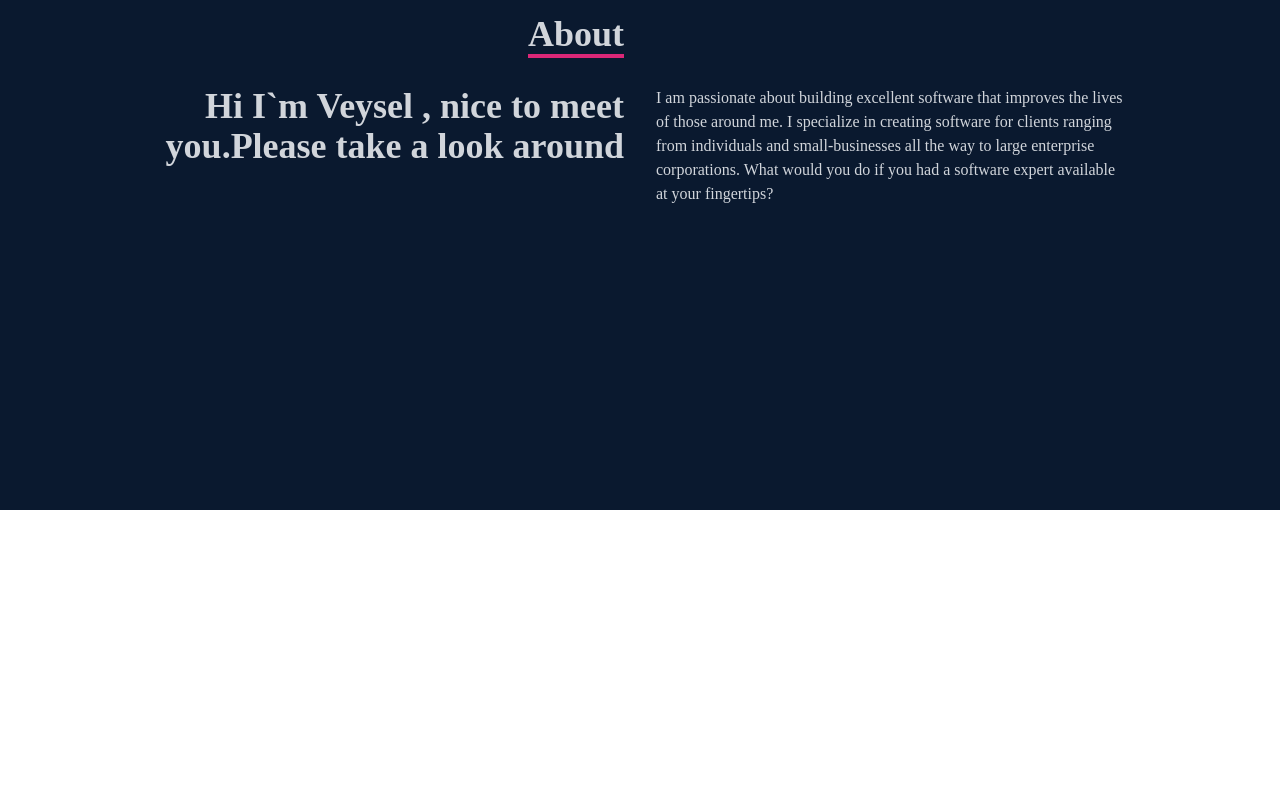
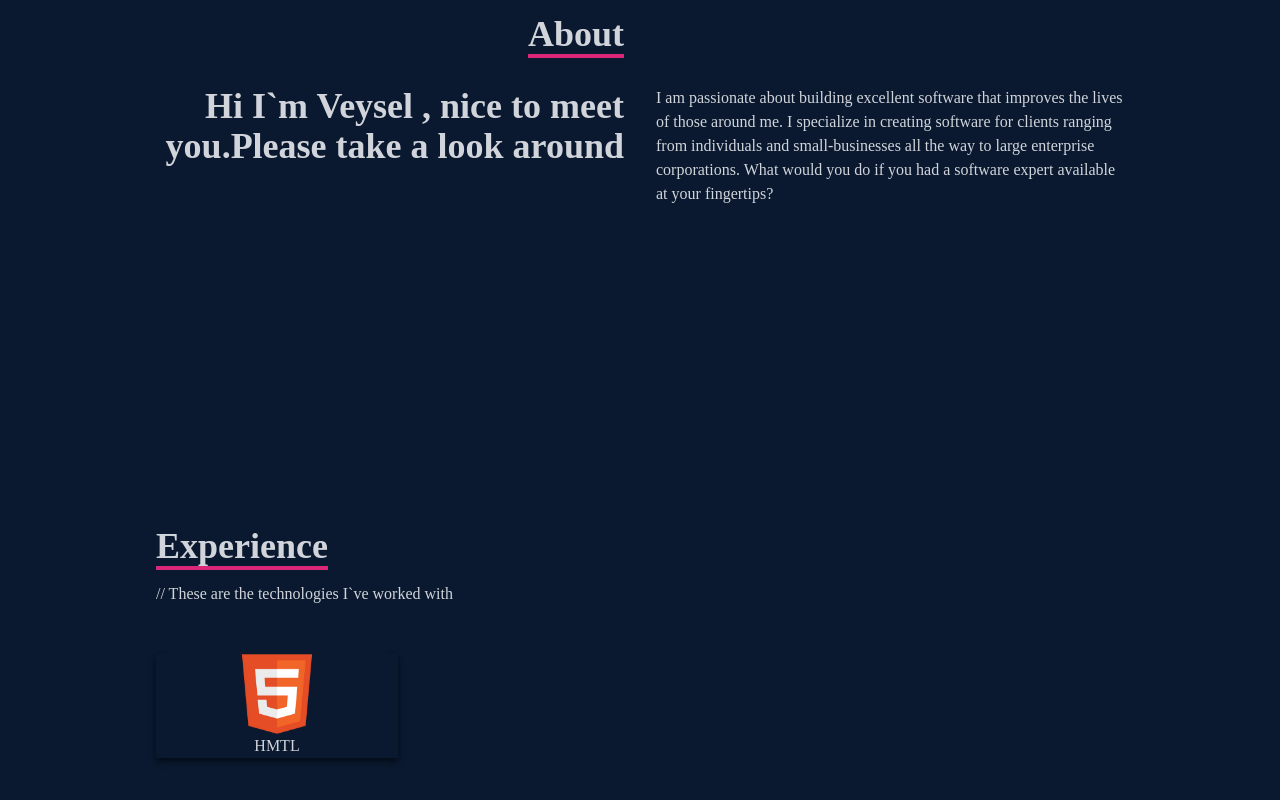
Before and after one commit to veyselguven/portfolio, a React (Create React App) app: page / in a window 1280 px wide. Shown: the part 1090-1890 px from the top of the page. Before the commit the page ends 1600 px from the top, so only its background shows below. Built offline with nearby package versions, Linux system fonts and the light colour scheme.

Commit message:
working on the skills component

```diff
--- a/src/App.js
+++ b/src/App.js
@@ -1,6 +1,7 @@
 import About from "./components/About";
 import Home from "./components/Home";
 import NavBar from "./components/NavBar";
+import Skills from "./components/Skills";
 
 function App() {
   return (
@@ -8,6 +9,7 @@ function App() {
       <NavBar />
       <Home />
       <About />
+      <Skills />
     </div>
   );
 }
--- a/src/components/Skills.jsx
+++ b/src/components/Skills.jsx
@@ -1,7 +1,35 @@
+/* eslint-disable react/jsx-no-comment-textnodes */
 import React from "react";
 
+import HTML from "../assests/html.png";
+import Css from "../assests/css.png";
+import JavaScript from "../assests/javascript.png";
+import Sequelize from "../assests/sequelize-logo.png";
+import Postgress from "../assests/postgress.png";
+import Node from "../assests/node.png";
+import ReactImg from "../assests/react.png";
+import GitHub from "../assests/github.png";
+
 function Skills() {
-  return <div>Skills</div>;
+  return (
+    <div name="skils" className="bg-[#0a192f] text-gray-300">
+      {/* Container */}
+      <div className="max-w-[1000px] mx-auto p-4 flex flex-col justify-center w-full h-full">
+        <div>
+          <p className="text-4xl font-bold inline border-b-4 border-pink-600">
+            Experience
+          </p>
+          <p className="py-4">// These are the technologies I`ve worked with</p>
+        </div>
+        <div className="w-full grid grid-cols-2 sm:grid-cols-4 text-center py-8">
+          <div className="shadow-md shadow-[#040c16] hover:scale-110 duration-500">
+            <img className="w-20 mx-auto" src={HTML} alt="html icon" />
+            <p>HMTL</p>
+          </div>
+        </div>
+      </div>
+    </div>
+  );
 }
 
 export default Skills;
```
Also changed, not shown: src/assests/postgress.png (added), src/assests/sequelize-logo.png (added).
